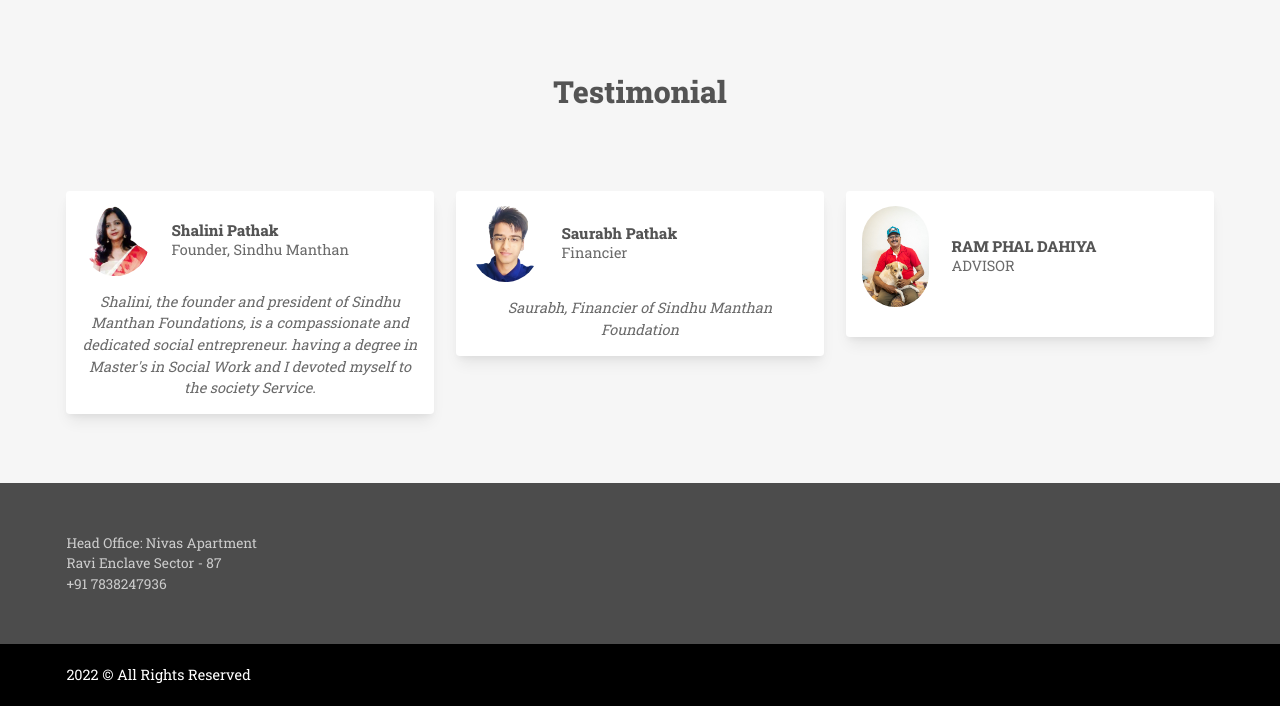
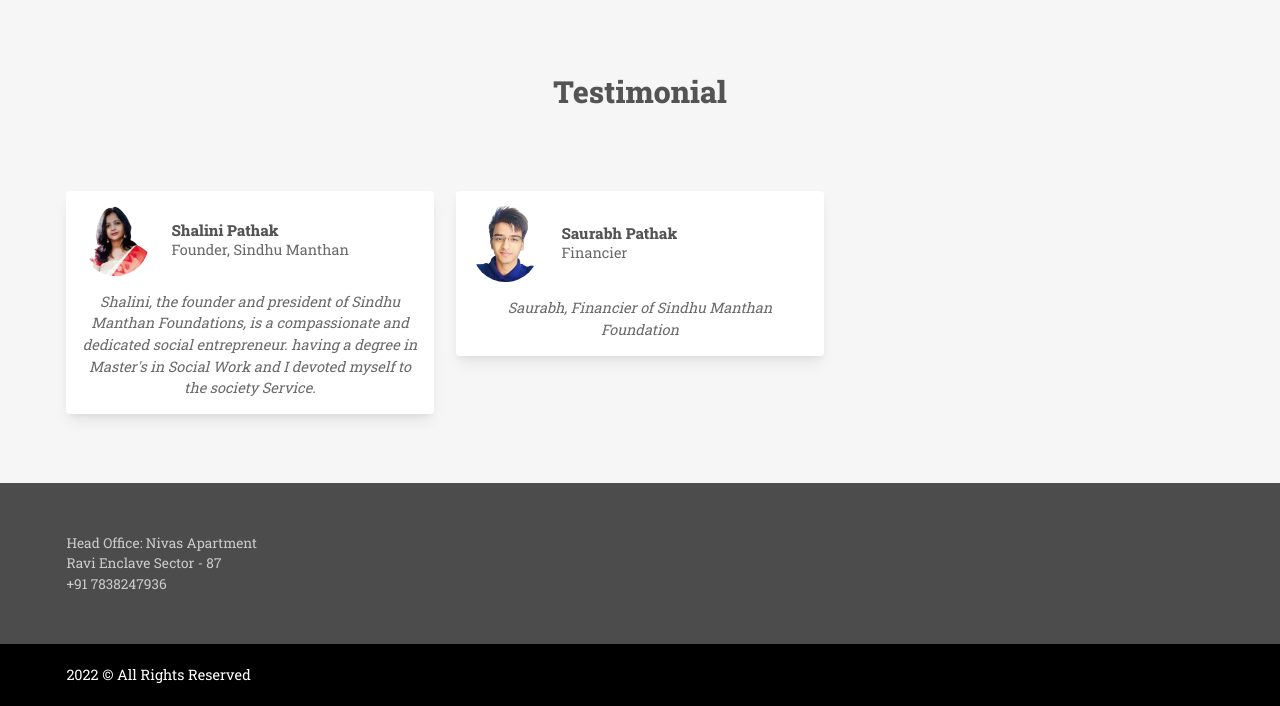
Before and after one commit to saurabhpathakk/sindhumanthan, a plain HTML site: page about.html in a window 1280 px wide. Shown: the part 1025-1731 px from the top of the page. Drawn offline with nearby package versions, Linux system fonts and the light colour scheme.

Commit message:
make changes

```diff
--- a/about.html
+++ b/about.html
@@ -233,22 +233,6 @@
                     </div>
                 </div>
 
-                <div class="col-lg-4 col-md-6 mb-4">
-                    <div class="serv-cove shadow-md rounded bg-white p-3">
-                        <div class="prf row mb-3">
-                            <div class="col-3">
-                                <img class="rounded-pill" src="assets/images/testimonial/image_19.jpg" alt="">
-                            </div>
-                            <div class="col-9 align-self-center">
-                                <h6 class="mb-0 fw-bolder">RAM PHAL DAHIYA</h6>
-                                <span>ADVISOR</span>
-                            </div>
-                        </div>
-                        <div class="det text-center">
-                            <p class="fs-7 fst-italic"></p>
-                        </div>
-                    </div>
-                </div>
 
 
                 <!--<div class="col-lg-4 col-md-6 mb-4">
```
